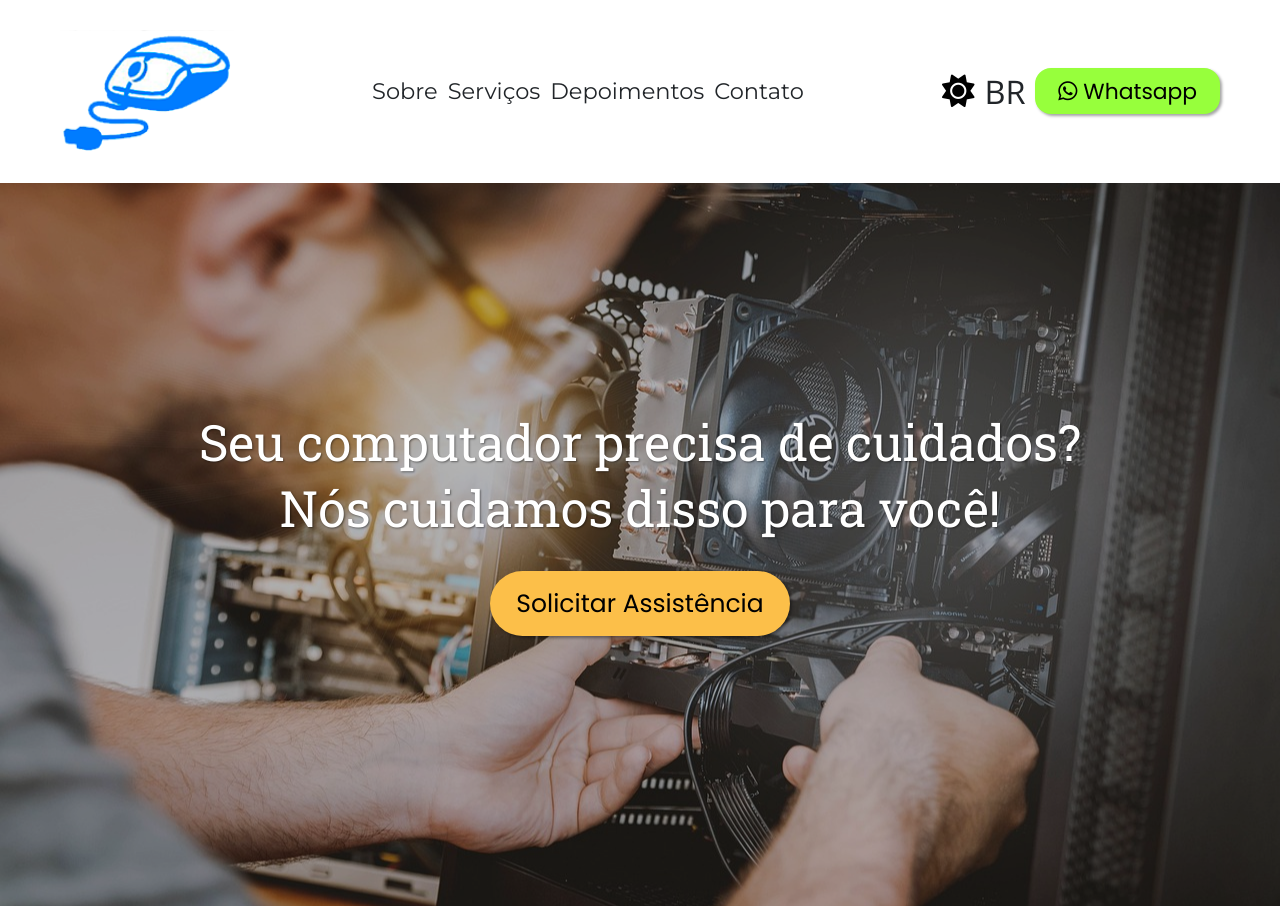
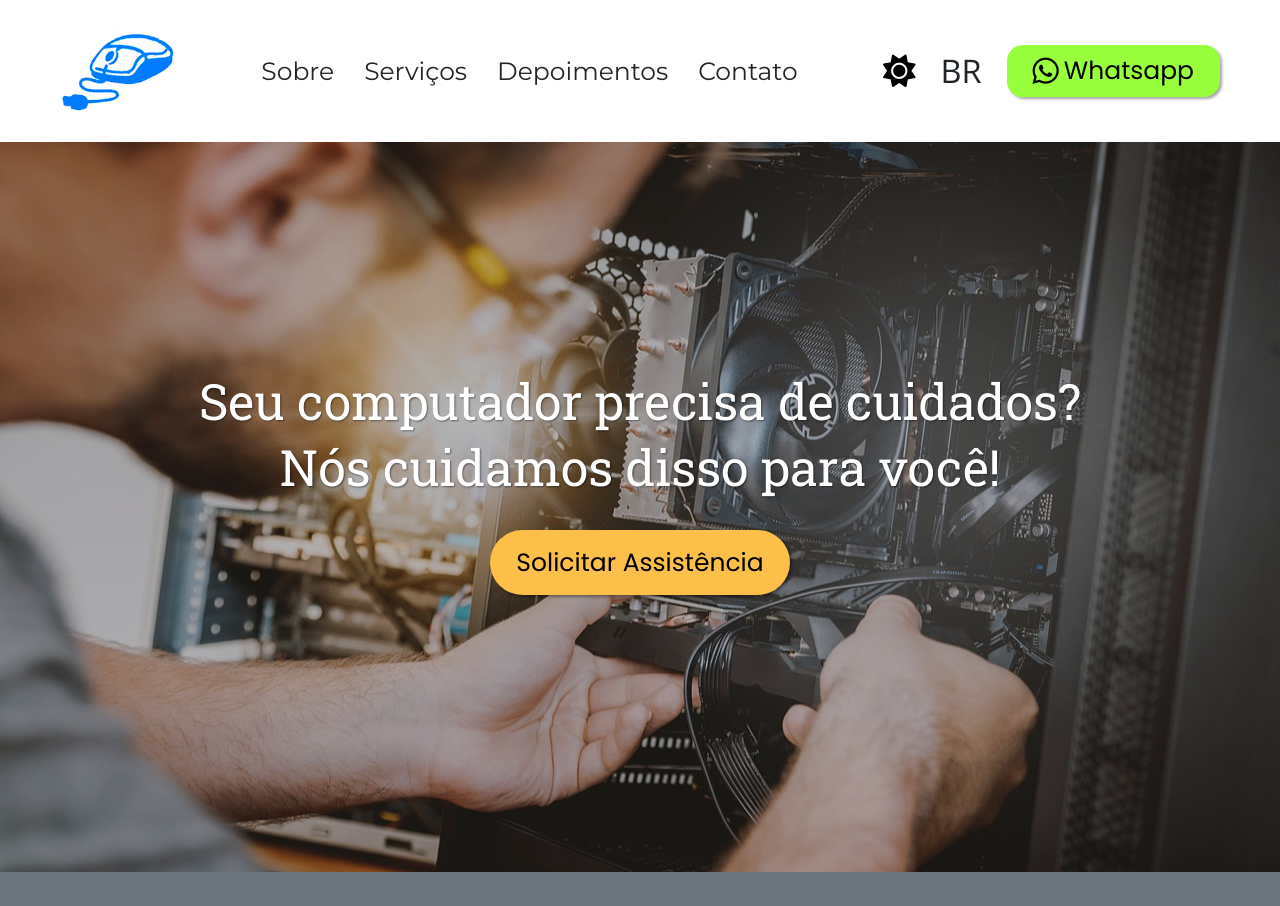
Before and after one commit to JoaoVitorDomingos/TechCare, a plain HTML site: page index.html in a window 1280 px wide. Shown: the top 906 px of the page. Drawn offline with nearby package versions, Linux system fonts and the light colour scheme.

Commit message:
Header PC

```diff
--- a/estilos/media_query.css
+++ b/estilos/media_query.css
@@ -259,6 +259,14 @@
     #menu div .btn_whats {
         font-size: .875rem;
         padding-inline: 1em;
+
+        display: flex;
+        align-items: center;
+    }
+
+    #menu div .btn_whats > i {
+        margin-right: 5px;
+        font-size: 1rem;
     }
 
     #menu div p {
@@ -342,3 +350,32 @@
     }
 
 }
+
+/* PC */
+@media screen and (min-width: 1200px) {
+    /* HEADER */
+    #menu img {
+        width: 10%;
+    }
+
+    #menu ul li:not(:last-of-type) {
+        margin-right: 30px;
+    }
+
+    #menu ul a {
+        font-size: 1rem;
+    }
+
+    #menu div .btn_whats {
+        font-size: 1rem;
+    }
+
+    #menu div .btn_whats > i {
+        font-size: 1.2rem;
+    }
+
+    #menu div p {
+        margin-left: 25px;
+    }
+
+}
```
